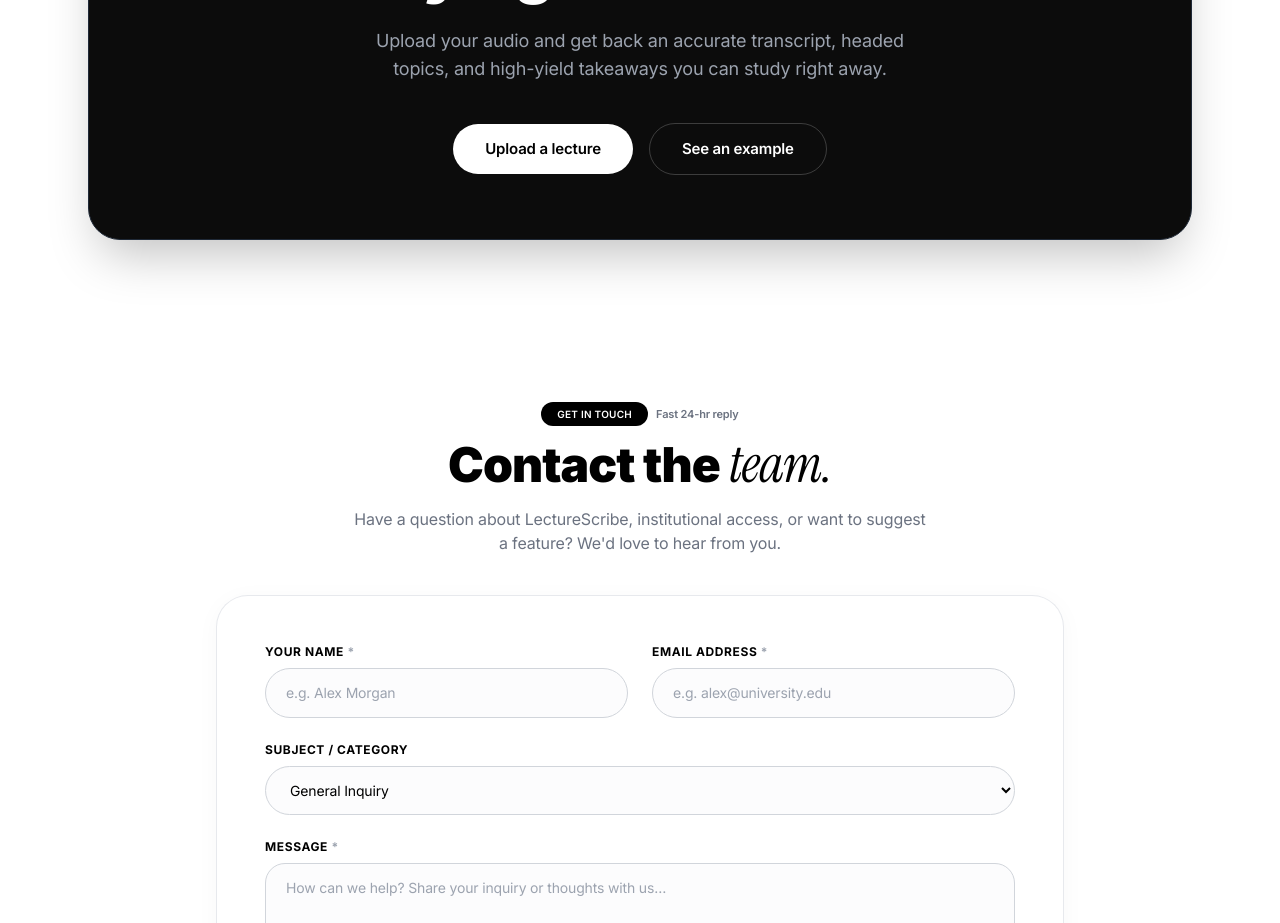
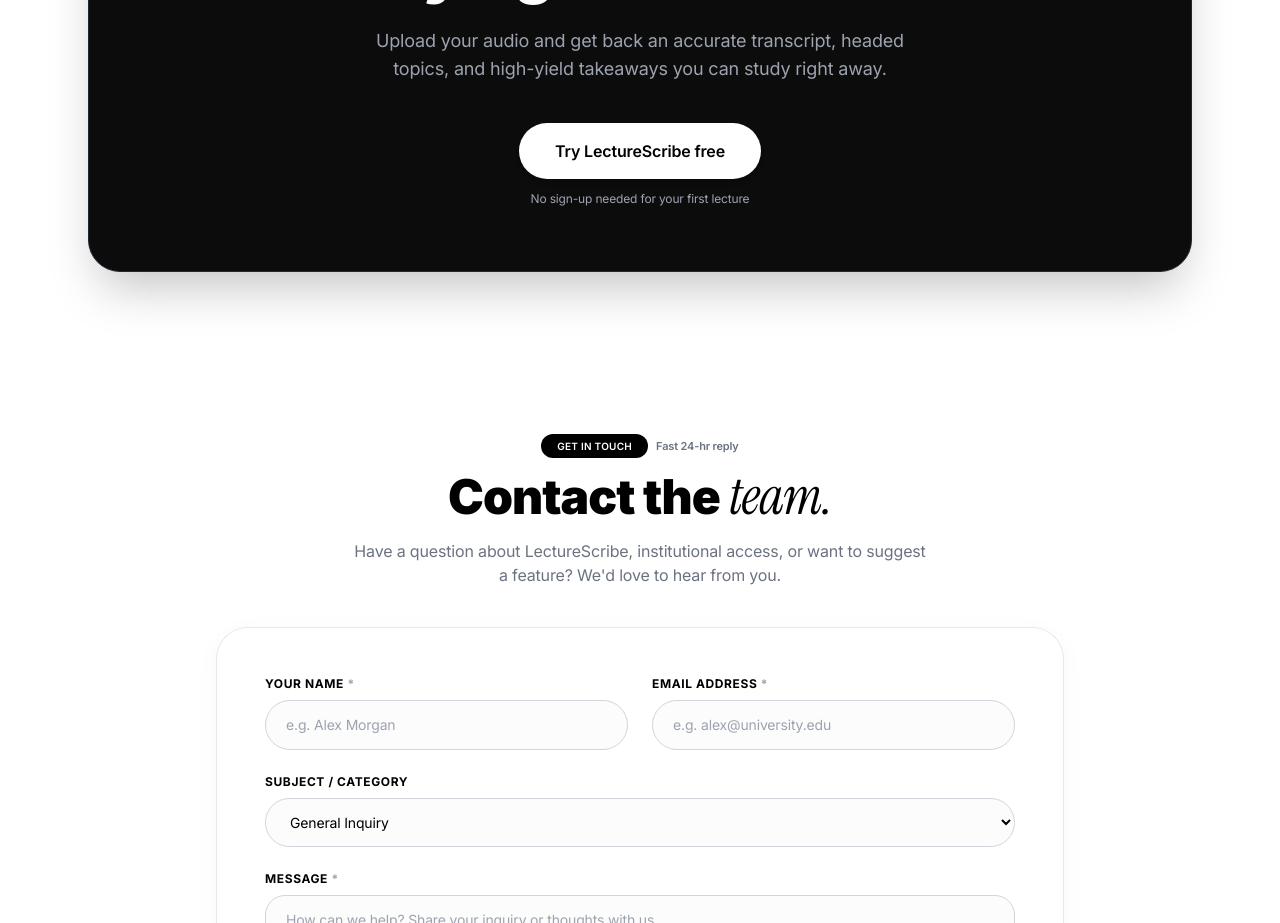
Before and after one commit to Kofi011/lecturescribe, a React (Vite) app in the folder frontend/: page / in a window 1280 px wide. Shown: the part 1640-2563 px from the top of the page. Built offline with nearby package versions, Linux system fonts and the light colour scheme; no server answers.

Commit message:
feat: refine mid-page dark hero CTA card with single pill button and supporting text

```diff
--- a/frontend/src/components/DarkHeroCard.jsx
+++ b/frontend/src/components/DarkHeroCard.jsx
@@ -1,17 +1,18 @@
 /**
- * DarkHeroCard.jsx — Dark rounded container matching SasuSync Image 1
+ * DarkHeroCard.jsx — Mid-page dark hero CTA container per DESIGN.md
  * Features:
  *   - Dark rounded card (rounded-[32px], bg-[#0c0c0c])
  *   - Bold white headline with italic serif accent word
- *   - Dual action pill buttons (white solid + dark outline)
+ *   - Single solid pill button ("Try LectureScribe free")
+ *   - Supporting subtext underneath ("No sign-up needed for your first lecture")
  */
 
-export default function DarkHeroCard({ onGetStarted, onSeeExample }) {
+export default function DarkHeroCard({ onGetStarted }) {
   return (
     <section className="px-6 py-12 md:py-16 max-w-6xl mx-auto">
       <div className="card-dark text-center">
         <div className="max-w-3xl mx-auto">
-          {/* Headline matching SasuSync Image 1 */}
+          {/* Headline */}
           <h2 className="text-4xl sm:text-5xl md:text-6xl font-black text-white tracking-tight leading-[1.08] mb-6">
             Studying with an{' '}
             <span className="font-serif italic font-normal text-[1.12em] tracking-tight">
@@ -25,20 +26,18 @@ export default function DarkHeroCard({ onGetStarted, onSeeExample }) {
             and high-yield takeaways you can study right away.
           </p>
 
-          {/* Buttons */}
-          <div className="flex items-center justify-center gap-4 flex-wrap">
+          {/* Single CTA Button with Supporting Line */}
+          <div className="flex flex-col items-center justify-center gap-3">
             <button
+              id="dark-hero-try-free-btn"
               onClick={onGetStarted}
-              className="btn-white px-8 py-3.5"
+              className="btn-white px-9 py-4 text-base font-semibold shadow-md"
             >
-              Upload a lecture
+              Try LectureScribe free
             </button>
-            <button
-              onClick={onSeeExample}
-              className="btn-dark-outline px-8 py-3.5"
-            >
-              See an example
-            </button>
+            <span className="text-xs text-neutral-400 font-normal">
+              No sign-up needed for your first lecture
+            </span>
           </div>
         </div>
       </div>
```
Also changed, not shown: 2 other files (tests, documents, lock files or other folders).
